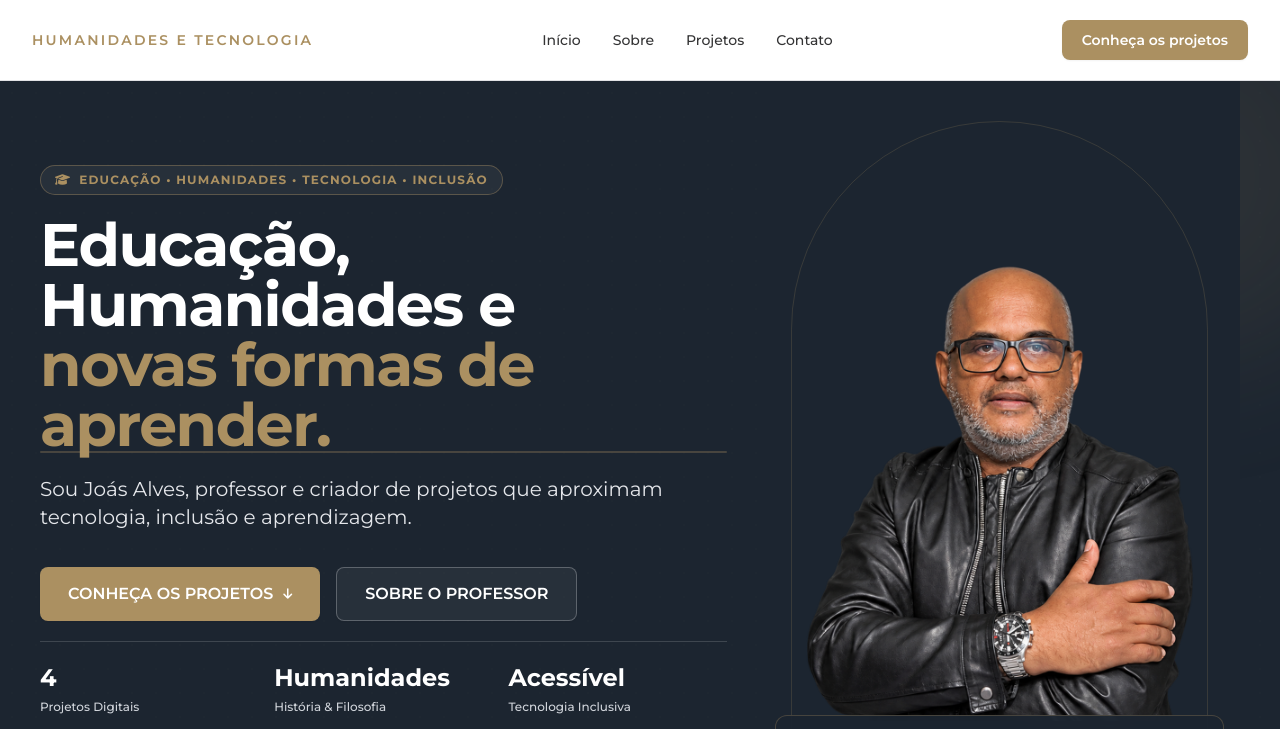
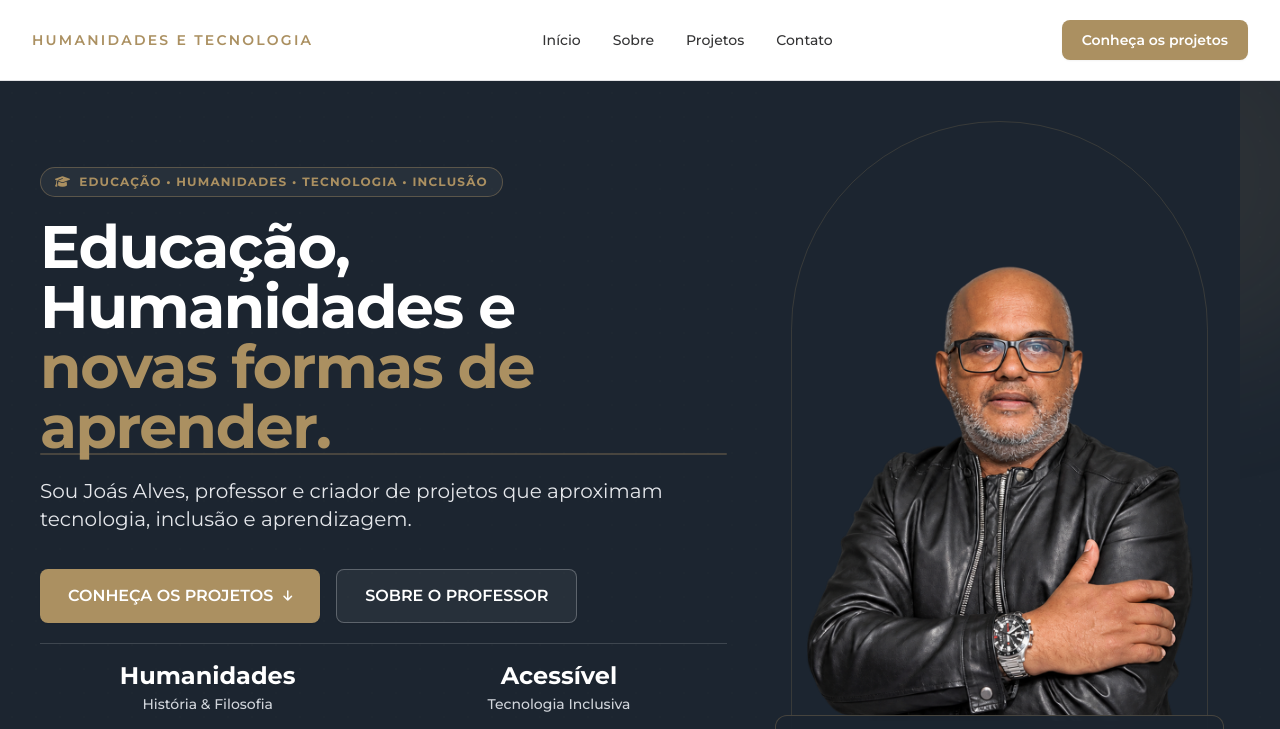
Before and after one commit to Joas1970/professor-joas-alves-portal, a plain HTML site: page index.html in a window 1280 px wide. Shown: the top 729 px of the page. Drawn offline with nearby package versions, Linux system fonts and the light colour scheme; a web font is replaced by a local one.

Commit message:
Refine hero metrics and spacing
Co-authored-by: Copilot <223556219+Copilot@users.noreply.github.com>

```diff
--- a/index.html
+++ b/index.html
@@ -160,6 +160,7 @@
             .hero-portrait-img {
                 height: 500px;
                 min-height: 0;
+                transform: translateY(-165px);
             }
         }
 
@@ -224,7 +225,7 @@
             <div class="absolute -top-24 -right-24 w-96 h-96 rounded-full bg-brand-gold/10 blur-3xl pointer-events-none"></div>
 
             <div class="w-full max-w-[1600px] mx-auto px-4 sm:px-6 lg:px-10 relative z-10">
-                <div class="grid grid-cols-1 lg:grid-cols-12 gap-10 lg:gap-8 items-center">
+                <div class="grid grid-cols-1 lg:grid-cols-12 gap-y-4 gap-x-8 lg:gap-8 items-center">
 
                     <!-- Left Text Content Column (Approx 55%) -->
                     <div class="lg:col-span-7 flex flex-col items-start space-y-5 lg:py-16 text-left">
@@ -258,18 +259,14 @@
                         </div>
 
                         <!-- Mini Credibility Indicators -->
-                        <div class="pt-5 border-t border-white/15 w-full grid grid-cols-3 gap-4 text-center sm:text-left">
+                        <div class="pt-4 border-t border-white/15 w-full grid grid-cols-2 gap-4 text-center">
                             <div>
-                                <span class="block font-bold text-xl sm:text-2xl text-white">4</span>
-                                <span class="text-xs text-gray-300 font-medium">Projetos Digitais</span>
+                                <span class="block break-words font-bold text-base sm:text-2xl leading-tight text-white">Humanidades</span>
+                                <span class="text-sm text-gray-300 font-medium">História & Filosofia</span>
                             </div>
                             <div>
-                                <span class="block break-words font-bold text-sm sm:text-2xl leading-tight text-white">Humanidades</span>
-                                <span class="text-xs text-gray-300 font-medium">História & Filosofia</span>
-                            </div>
-                            <div>
-                                <span class="block break-words font-bold text-sm sm:text-2xl leading-tight text-white">Acessível</span>
-                                <span class="text-xs text-gray-300 font-medium">Tecnologia Inclusiva</span>
+                                <span class="block break-words font-bold text-base sm:text-2xl leading-tight text-white">Acessível</span>
+                                <span class="text-sm text-gray-300 font-medium">Tecnologia Inclusiva</span>
                             </div>
                         </div>
 
```
Also changed, not shown: landing_page_professor_jo_s_alves.html (+7 -10 lines).
